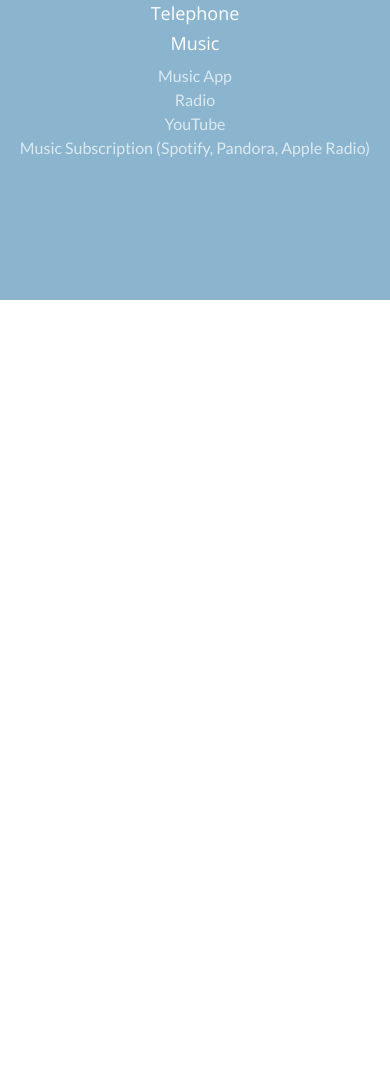
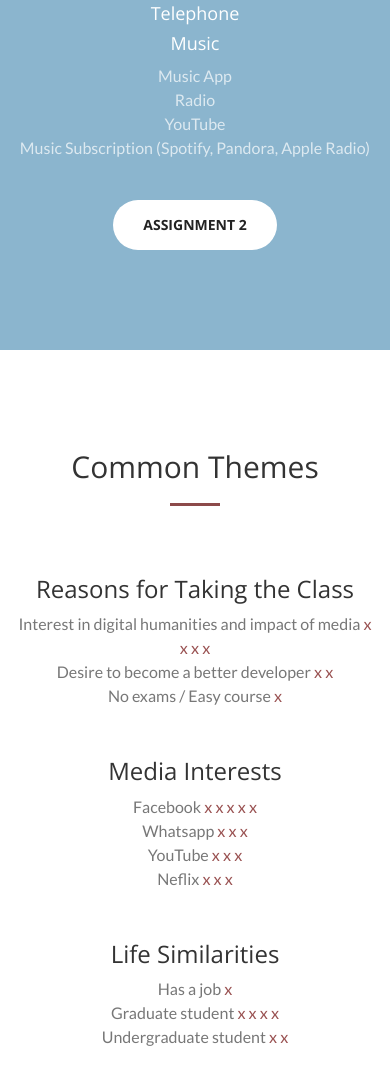
Before and after one commit to elrast/elrast.github.io, a website: page csce445.html in a window 390 px wide. Shown: the part 2998-4082 px from the top of the page. Before the commit the page ends 3298 px from the top, so only its background shows below. Drawn offline with nearby package versions, Linux system fonts and the light colour scheme.

Commit message:
partial assignment 2 for csce445

```diff
--- a/csce445.html
+++ b/csce445.html
@@ -60,9 +60,9 @@
                     <li>
                         <a class="page-scroll" href="#asgmt1">Assignment 1</a>
                     </li>
-                    <!-- <li>
+                    <li>
                         <a class="page-scroll" href="#asgmt2">Assignment 2</a>
-                    </li> -->
+                    </li>
                 </ul>
             </div>
             <!-- /.navbar-collapse -->
@@ -70,7 +70,7 @@
         <!-- /.container-fluid -->
     </nav>
 
-    <section class="container text-center">
+    <section class="container text-center" id="page-top">
         <div class="header-content">
             <div class="header-content-inner">
                 <h1 id="homeHeading">Computers and New Media</h1>
@@ -191,7 +191,87 @@
 
                     <br />
 
-                    <!-- <a href="#asgmt2" class="page-scroll btn btn-default btn-xl sr-button">Assignment 2</a> -->
+                    <a href="#asgmt2" class="page-scroll btn btn-default btn-xl sr-button">Assignment 2</a>
+                </div>
+            </div>
+        </div>
+    </section>
+
+    <section id="asgmt2">
+        <div class="container">
+            <div class="row">
+                <div class="col-lg-12 text-center">
+                    <h2 class="section-heading">Common Themes</h2>
+                    <hr class="primary">
+                </div>
+            </div>
+        </div>
+        <div class="container">
+            <div class="row">
+                <div class="col-lg-4 col-md-4 text-center">
+                    <div class="service-box">
+                        <h3>Reasons for Taking the Class</h3>
+                        <p class="text-muted">
+                            Interest in digital humanities and impact of media
+                            <a href="https://eadanu.wordpress.com/" title="Elias Adanu">x</a>
+                            <a href="http://students.cse.tamu.edu/amandeep.bhal92/" title="Amandeep Bhal">x</a>
+                            <a href="https://sites.google.com/view/ashtonbinkleycsce445/home" title="Ashton Binkley">x</a>
+                            <a href="https://aruiqian.wixsite.com/656site" title="Ruicong Cai">x</a>
+                            <br/>
+                            Desire to become a better developer
+                            <a href="https://eadanu.wordpress.com/" title="Elias Adanu">x</a>
+                            <a href="http://people.tamu.edu/~cesarr15/index.html" title="Cesar Arriga">x</a>
+                            <br/>
+                            No exams / Easy course
+                            <a href="http://people.tamu.edu/~bedi231/" title="Anamika Bedi">x</a>
+                        </p>
+                    </div>
+                </div>
+                <div class="col-lg-4 col-md-4 text-center">
+                    <div class="service-box">
+                        <h3>Media Interests</h3>
+                        <p class="text-muted">
+                            Facebook
+                            <a href="https://eadanu.wordpress.com/" title="Elias Adanu">x</a>
+                            <a href="http://people.tamu.edu/~bedi231/" title="Anamika Bedi">x</a>
+                            <a href="http://students.cse.tamu.edu/amandeep.bhal92/" title="Amandeep Bhal">x</a>
+                            <a href="https://sites.google.com/view/ashtonbinkleycsce445/home" title="Ashton Binkley">x</a>
+                            <a href="https://aruiqian.wixsite.com/656site" title="Ruicong Cai">x</a>
+                            <br/>
+                            Whatsapp
+                            <a href="https://eadanu.wordpress.com/" title="Elias Adanu">x</a>
+                            <a href="http://people.tamu.edu/~bedi231/" title="Anamika Bedi">x</a>
+                            <a href="http://students.cse.tamu.edu/amandeep.bhal92/" title="Amandeep Bhal">x</a>
+                            <br/>
+                            YouTube
+                            <a href="http://students.cse.tamu.edu/amandeep.bhal92/" title="Amandeep Bhal">x</a>
+                            <a href="https://sites.google.com/view/ashtonbinkleycsce445/home" title="Ashton Binkley">x</a>
+                            <a href="https://aruiqian.wixsite.com/656site" title="Ruicong Cai">x</a>
+                            <br/>
+                            Neflix
+                            <a href="https://eadanu.wordpress.com/" title="Elias Adanu">x</a>
+                            <a href="http://students.cse.tamu.edu/amandeep.bhal92/" title="Amandeep Bhal">x</a>
+                            <a href="https://sites.google.com/view/ashtonbinkleycsce445/home" title="Ashton Binkley">x</a>
+                        </p>
+                    </div>
+                </div>
+                <div class="col-lg-3 col-md-3 text-center">
+                    <div class="service-box">
+                        <h3>Life Similarities</h3>
+                        <p class="text-muted">
+                            Has a job <a href="http://people.tamu.edu/~cesarr15/index.html" title="Cesar Arriga">x</a>
+                            <br/>
+                            Graduate student
+                            <a href="https://eadanu.wordpress.com/" title="Elias Adanu">x</a>
+                            <a href="http://people.tamu.edu/~bedi231/" title="Anamika Bedi">x</a>
+                            <a href="http://students.cse.tamu.edu/amandeep.bhal92/" title="Amandeep Bhal">x</a>
+                            <a href="https://aruiqian.wixsite.com/656site" title="Ruicong Cai">x</a>
+                            <br/>
+                            Undergraduate student
+                            <a href="http://people.tamu.edu/~cesarr15/index.html" title="Cesar Arriaga">x</a>
+                            <a href="https://sites.google.com/view/ashtonbinkleycsce445/home" title="Ashton Binkley">x</a>
+                        </p>
+                    </div>
                 </div>
             </div>
         </div>
```
